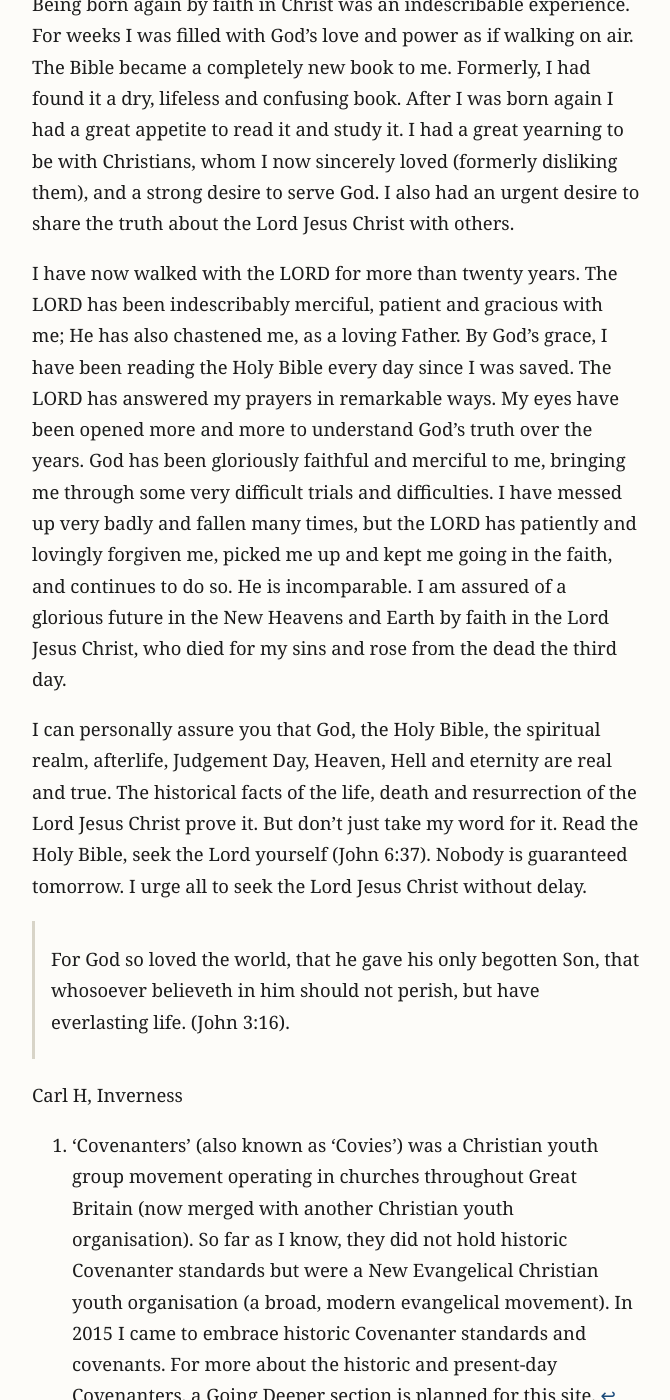
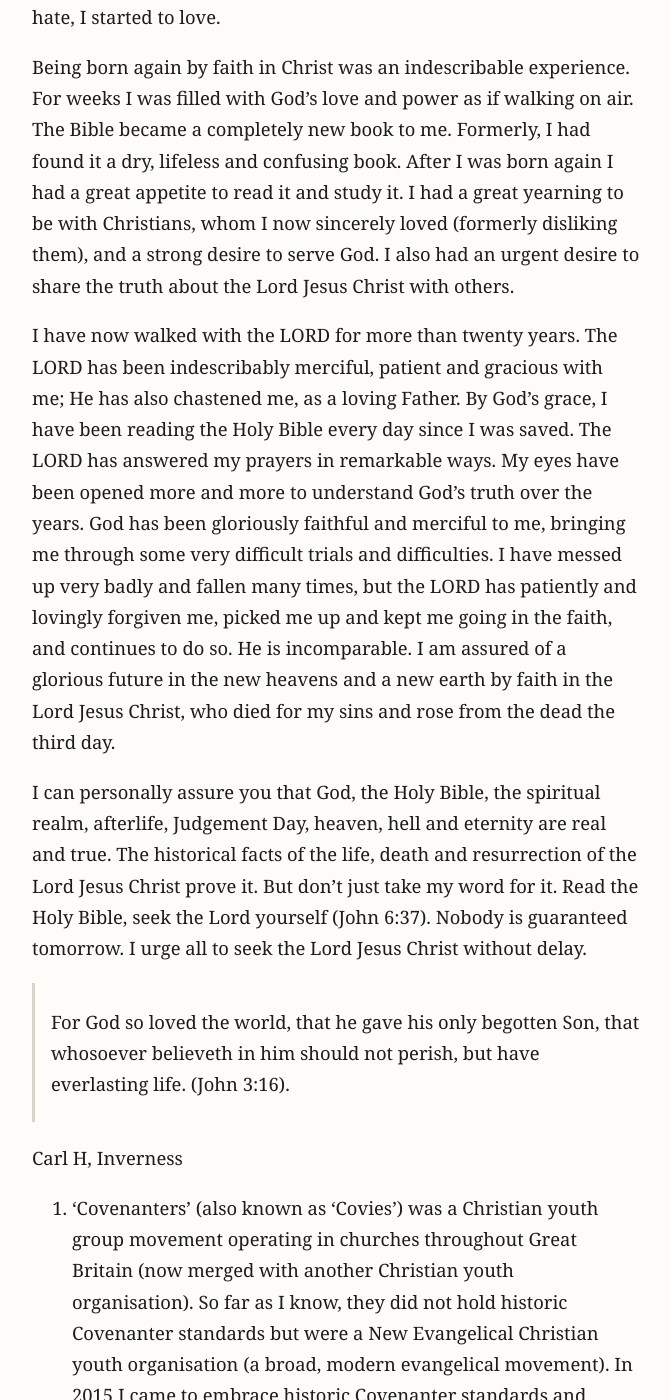
Before and after one commit to ForestWalkUK/truthpeaceandlove, a Jekyll site: the page built from my-story.md, in a window 1280 px wide and 1400 px high, scrolled down 6351 px. Shown: the whole window, without its empty margins (304-974 px from the left). Built offline with Jekyll 4.4.1, drawn with Linux system fonts in a browser that asks for light colours; some of the changed text lies outside the part shown.

Commit message:
Update my-story.md
Replaced line about heaven, hell, etc. sorted capitalisation and minor word changes per Claude recommendations from Scripture.

```diff
--- a/my-story.md
+++ b/my-story.md
@@ -20,9 +20,9 @@ Back in England I was unhappy and stressed, my relationship had failed, and I fe
 
 That was 14th May 2004. My life was radically changed that very day. The sins I used to love, I started to hate, and the godly things I used to hate, I started to love. The Bible, which I had found dry and lifeless, became a completely new book to me.
 
-I have now walked with the LORD for more than twenty years. He has been merciful, patient and gracious with me, and He has also chastened me as a loving Father. I have messed up badly and fallen many times, but He has forgiven me, picked me up and kept me going. I am assured of a glorious future in the New Heavens and Earth by faith in the Lord Jesus Christ, who died for my sins and rose from the dead the third day.
+I have now walked with the LORD for more than twenty years. He has been merciful, patient and gracious with me, and He has also chastened me as a loving Father. I have messed up badly and fallen many times, but He has forgiven me, picked me up and kept me going. I am assured of a glorious future in the new heavens and a new earth by faith in the Lord Jesus Christ, who died for my sins and rose from the dead the third day.
 
-Don’t just take my word for it. Read the Holy Bible, seek the Lord yourself (John 6:37). Nobody is guaranteed tomorrow.
+I can personally assure you that God, the Holy Bible, the spiritual realm, afterlife, Judgement Day, heaven, hell and eternity are real and true. Don’t just take my word for it. Read the Holy Bible, seek the Lord yourself (John 6:37). Nobody is guaranteed tomorrow.
 
 > For God so loved the world, that he gave his only begotten Son, that whosoever believeth in him should not perish, but have everlasting life.
 > (John 3:16).
@@ -65,9 +65,9 @@ I was born again on May 14th 2004 in my bedroom at home in Northwood Hills, Midd
 
 Being born again by faith in Christ was an indescribable experience. For weeks I was filled with God’s love and power as if walking on air. The Bible became a completely new book to me. Formerly, I had found it a dry, lifeless and confusing book. After I was born again I had a great appetite to read it and study it. I had a great yearning to be with Christians, whom I now sincerely loved (formerly disliking them), and a strong desire to serve God. I also had an urgent desire to share the truth about the Lord Jesus Christ with others.
 
-I have now walked with the LORD for more than twenty years. The LORD has been indescribably merciful, patient and gracious with me; He has also chastened me, as a loving Father. By God’s grace, I have been reading the Holy Bible every day since I was saved. The LORD has answered my prayers in remarkable ways. My eyes have been opened more and more to understand God’s truth over the years. God has been gloriously faithful and merciful to me, bringing me through some very difficult trials and difficulties. I have messed up very badly and fallen many times, but the LORD has patiently and lovingly forgiven me, picked me up and kept me going in the faith, and continues to do so. He is incomparable. I am assured of a glorious future in the New Heavens and Earth by faith in the Lord Jesus Christ, who died for my sins and rose from the dead the third day.
+I have now walked with the LORD for more than twenty years. The LORD has been indescribably merciful, patient and gracious with me; He has also chastened me, as a loving Father. By God’s grace, I have been reading the Holy Bible every day since I was saved. The LORD has answered my prayers in remarkable ways. My eyes have been opened more and more to understand God’s truth over the years. God has been gloriously faithful and merciful to me, bringing me through some very difficult trials and difficulties. I have messed up very badly and fallen many times, but the LORD has patiently and lovingly forgiven me, picked me up and kept me going in the faith, and continues to do so. He is incomparable. I am assured of a glorious future in the new heavens and a new earth by faith in the Lord Jesus Christ, who died for my sins and rose from the dead the third day.
 
-I can personally assure you that God, the Holy Bible, the spiritual realm, afterlife, Judgement Day, Heaven, Hell and eternity are real and true. The historical facts of the life, death and resurrection of the Lord Jesus Christ prove it. But don’t just take my word for it. Read the Holy Bible, seek the Lord yourself (John 6:37). Nobody is guaranteed tomorrow. I urge all to seek the Lord Jesus Christ without delay.
+I can personally assure you that God, the Holy Bible, the spiritual realm, afterlife, Judgement Day, heaven, hell and eternity are real and true. The historical facts of the life, death and resurrection of the Lord Jesus Christ prove it. But don’t just take my word for it. Read the Holy Bible, seek the Lord yourself (John 6:37). Nobody is guaranteed tomorrow. I urge all to seek the Lord Jesus Christ without delay.
 
 > For God so loved the world, that he gave his only begotten Son, that whosoever believeth in him should not perish, but have everlasting life.
 > (John 3:16).
```
